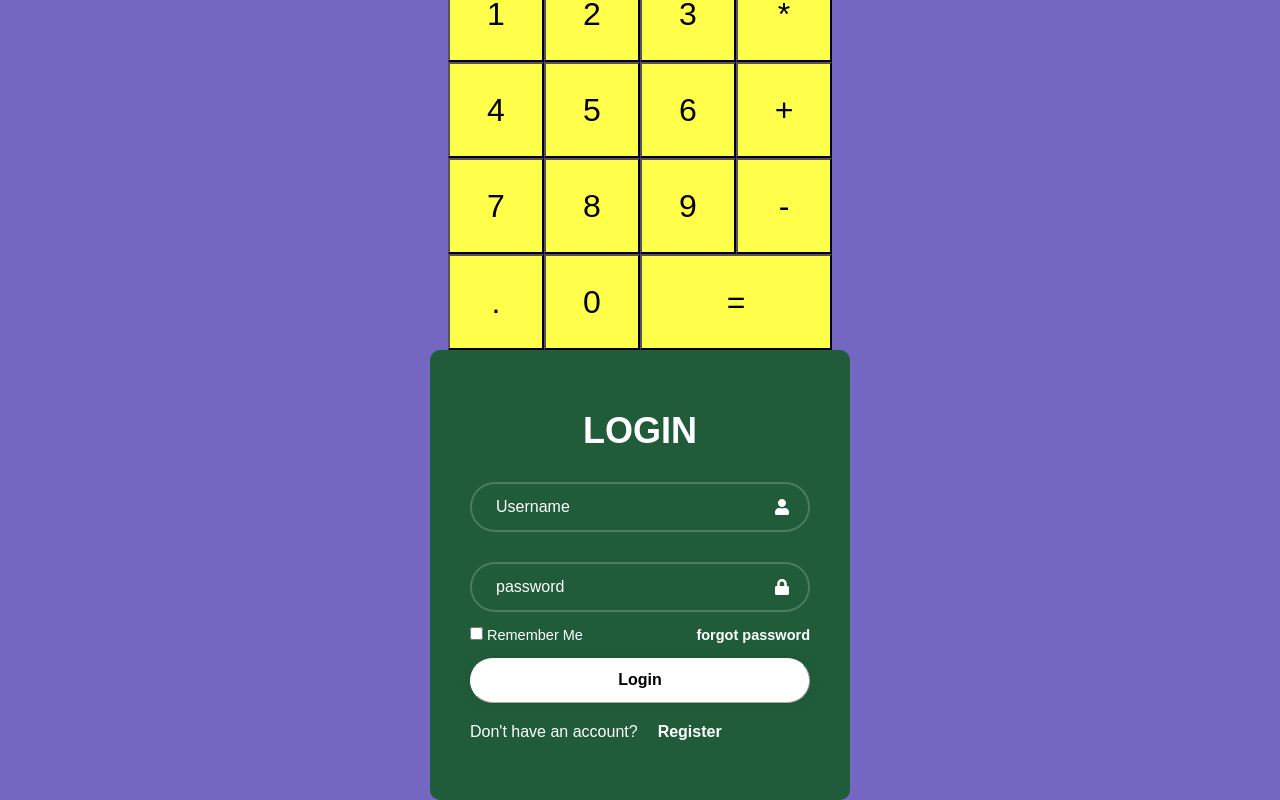
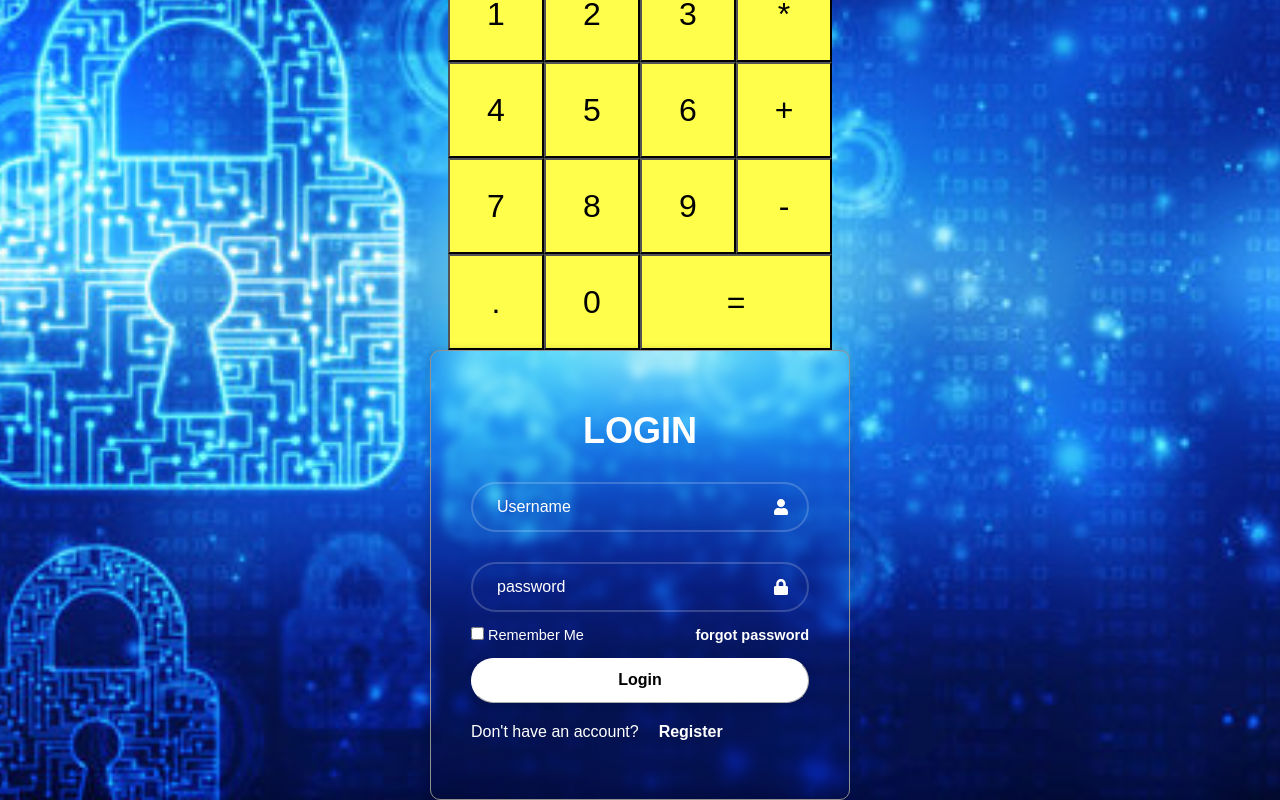
Before and after one commit to Gurmuked/react-apps, a React (Create React App) app in the folder project/: page / in a window 1280 px wide. Shown: the part 274-1074 px from the top of the page. Built offline with nearby package versions, Linux system fonts and the light colour scheme.

Commit message:
final submission of calculator, login and register page in one webage . means all in one.

```diff
--- a/project/src/components/login and registration/login.css
+++ b/project/src/components/login and registration/login.css
@@ -9,24 +9,30 @@ body{
   justify-content: center;
   align-items: center;
   min-height: 100vh;
-  background-color: rgb(115, 103, 194);
+  background-image: url("../asset/bg.jpg");
+  background-position: center;
+  background-size: cover;
+  background-repeat: no-repeat;
 }
 .wrapper{
 
   width: 420px;
   height: 450px;
-  background-color: rgb(32, 92, 58);
+  background-color: transparent;
+  border: 1px solid rgb(145, 145, 145);
+  box-shadow:0 0 10px rgb(0, 0, 0, .2);
+  backdrop-filter: blur(5px);
   border-radius: 10px;
   color: #fff;
   display: flex;
   align-items: center;
+  position: relative;
   overflow: hidden;
-  position: relative;
- transition: height .2s ease;
+  transition: height .2s ease;
 }
-/* .wrapper.active{
+.wrapper.active{
   height: 520px;
-} */
+}
 .wrapper .form-box{
   width: 100%;
   padding: 40px;
--- a/project/src/components/login and registration/login.jsx
+++ b/project/src/components/login and registration/login.jsx
@@ -17,18 +17,18 @@ import './login.css'
   };
 
   return (
-    <div className={`wrapper${action}`}>
+    <div className={`wrapper ${action}`}>
       <div className="form-box Login">
         <form>
           <h1>LOGIN</h1>
           <div className='inputBox'>
             <input type="text"
-                     placeholder="Username" />
+                     placeholder="Username" required/>
                      <FaUser className='icons'/>
           </div>
           <div className='inputBox'>
             <input  type="password"
-                     placeholder="password" />
+                     placeholder="password" required/>
                      <FaLock className='icons'/>
           </div>
           <div className='remember-forgot'>
@@ -54,17 +54,17 @@ import './login.css'
           <h1>REGISTER</h1>
           <div className='inputBox'>
             <input type="text"
-                     placeholder="Username" />
+                     placeholder="Username" required/>
                      <FaUser className='icons'/>
           </div>
           <div className='inputBox'>
             <input type="email"
-                     placeholder="email" />
+                     placeholder="email" required/>
                      <MdEmail className='icons'/>
           </div>
           <div className='inputBox'>
             <input  type="password"
-                     placeholder="password" />
+                     placeholder="password" required/>
                      <FaLock className='icons'/>
           </div>
           <div className='remember-forgot'>
```
Also changed, not shown: project/src/App.js (line endings or trailing spaces), project/src/components/asset/bg.jpg (added).
